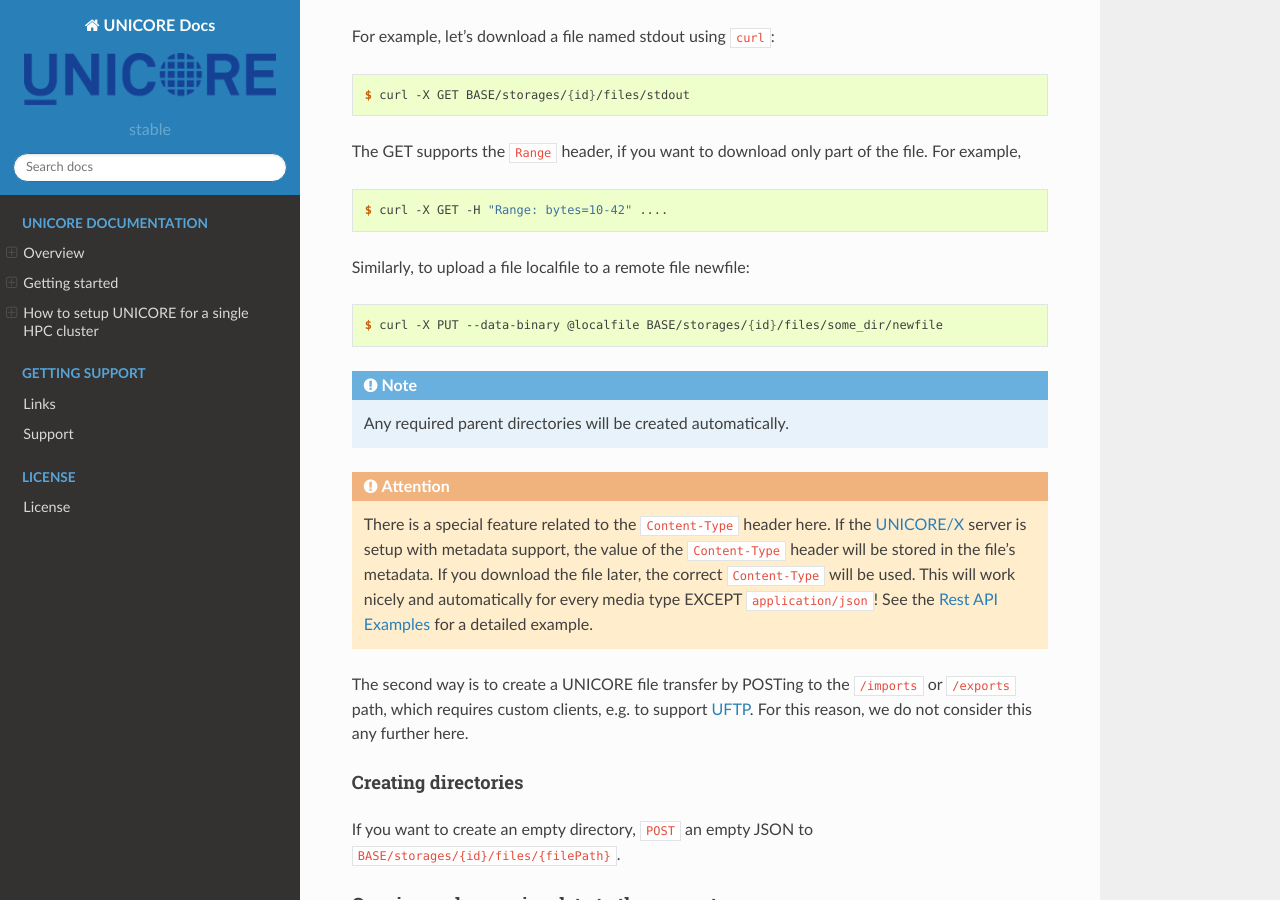
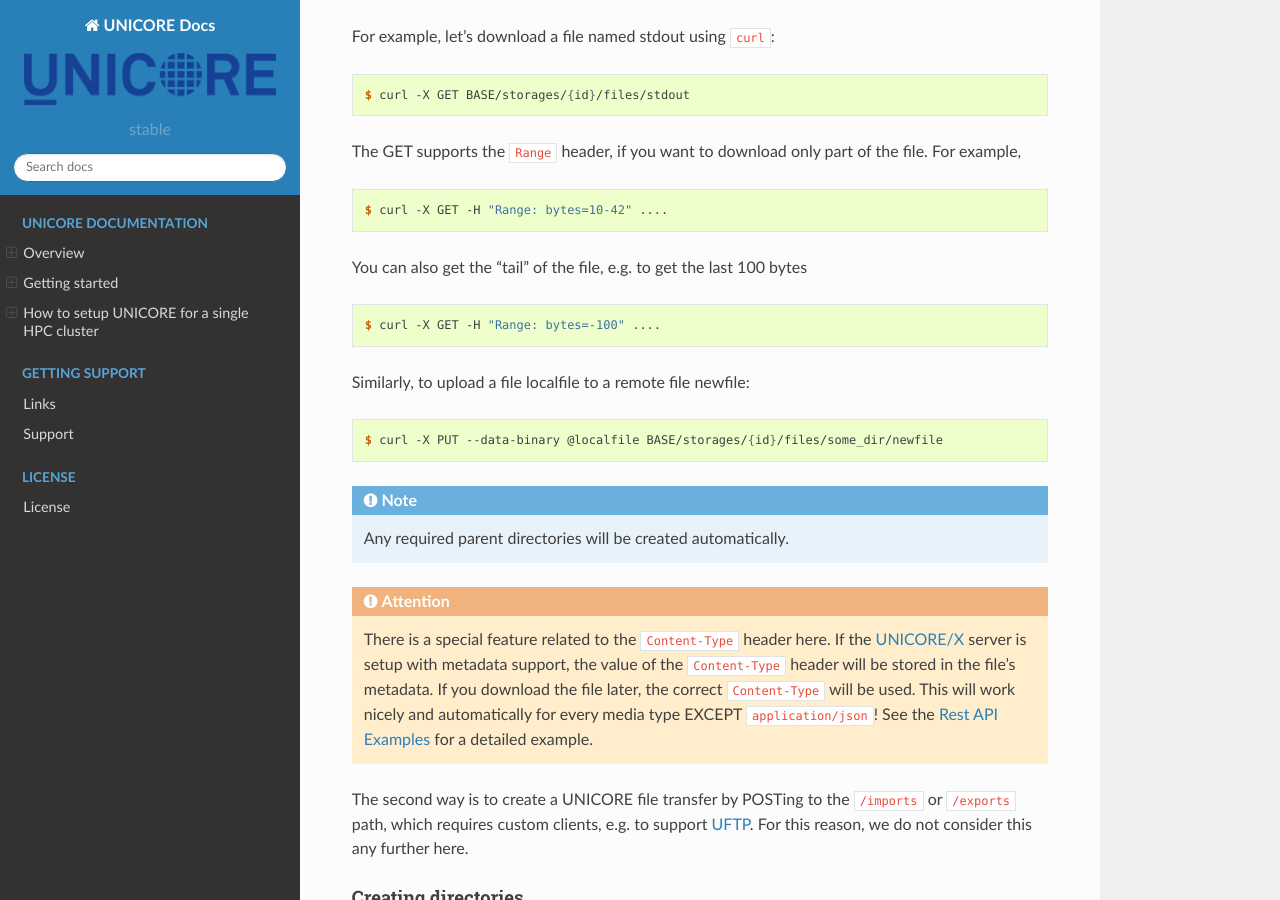
Before and after one commit to UNICORE-EU/unicore-docs, a Sphinx documentation site: the page built from source/user-docs/rest-api/index.rst, in a window 1280 px wide and 900 px high, scrolled down 8299 px. Built offline with Sphinx 7.4.7 and the Read the Docs theme 2.0.0, drawn with Linux system fonts in a browser that asks for light colours.

Commit message:
update Range header doc; py3 syntax fix in example

```diff
--- a/source/user-docs/rest-api/index.rst
+++ b/source/user-docs/rest-api/index.rst
@@ -410,6 +410,13 @@
 .. code:: console
 
  $ curl -X GET -H "Range: bytes=10-42" ....
+
+You can also get the "tail" of the file, e.g. to get the last 100 bytes
+
+.. code:: console
+
+ $ curl -X GET -H "Range: bytes=-100" ....
+
 
 Similarly, to upload a file localfile to a remote file newfile:
 
--- a/source/user-docs/rest-api/rest-api-examples-job.rst
+++ b/source/user-docs/rest-api/rest-api-examples-job.rst
@@ -41,7 +41,7 @@
 	job.poll()
 
 	# print job properties
-	print json.dumps(job.properties, sort_keys=True, indent=4)
+	print (json.dumps(job.properties, sort_keys=True, indent=4))
 
 	# Accessing job outputs
 
```
